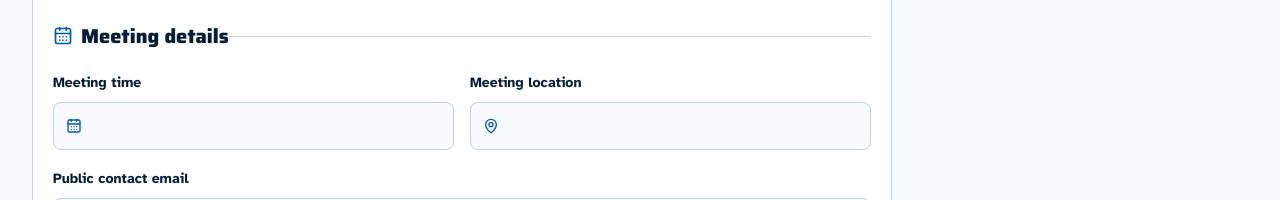
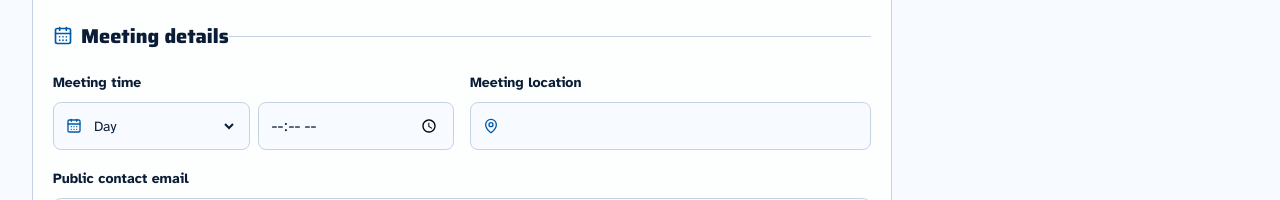
Before and after one commit to Spec700/BruinLink, a Next.js app: page /register in a window 1280 px wide. Shown: the part 1169-1369 px from the top of the page. Built offline with nearby package versions, Linux system fonts and the light colour scheme.

Commit message:
Update meeting time inputs to use separate day and time fields

```diff
--- a/src/components/ClubEditDashboard.tsx
+++ b/src/components/ClubEditDashboard.tsx
@@ -200,7 +200,7 @@
             >
               {editingSection === "details" ? (
                 <div className="grid gap-3">
-                  <TextInput
+                  <MeetingTimeInput
                     label="Meeting time"
                     value={detailsForm.meetingTime}
                     error={fieldErrors.meetingTime}
@@ -230,7 +230,7 @@
                     onChange={(value) =>
                       setDetailsForm((current) => ({
                         ...current,
-                        members: value,
+                        members: value.replace(/[^0-9]/g, ''),
                       }))
                     }
                   />
@@ -743,3 +743,78 @@
 function countCategory(clubs: Club[], category: ClubCategory) {
   return clubs.filter((candidate) => candidate.category === category).length;
 }
+
+function MeetingTimeInput({
+  label,
+  value,
+  error,
+  onChange,
+  icon,
+}: {
+  label: string;
+  value: string;
+  error?: string;
+  onChange: (value: string) => void;
+  icon?: React.ReactNode;
+}) {
+  const parseValue = (val: string) => {
+    if (!val) return { day: "", time: "" };
+    const parts = val.split(" at ");
+    if (parts.length === 2) return { day: parts[0], time: parts[1] };
+    return { day: val, time: "" }; // fallback
+  };
+
+  const { day: initialDay, time: initialTime } = parseValue(value);
+  const [day, setDay] = useState(initialDay);
+  const [time, setTime] = useState(initialTime);
+
+  const handleDayChange = (newDay: string) => {
+    setDay(newDay);
+    onChange(newDay && time ? `${newDay} at ${time}` : newDay);
+  };
+
+  const handleTimeChange = (newTime: string) => {
+    setTime(newTime);
+    onChange(day && newTime ? `${day} at ${newTime}` : newTime);
+  };
+
+  const id = label.toLowerCase().replace(/\s+/g, "-");
+
+  return (
+    <div>
+      <label htmlFor={id} className="text-sm font-bold text-[var(--foreground)]">
+        {label}
+      </label>
+      <div className="mt-2 flex h-11 gap-2">
+        <div className={`flex flex-1 items-center gap-2 rounded-lg border bg-[var(--background)] px-3 focus-within:border-[var(--ucla-blue)] ${error ? "border-[var(--danger)]" : "border-[var(--line)]"}`}>
+          {icon && <span className="text-[var(--ucla-blue)]">{icon}</span>}
+          <select
+            id={id + "-day"}
+            value={day}
+            onChange={(e) => handleDayChange(e.target.value)}
+            className="h-full w-full bg-transparent text-sm text-[var(--foreground)] outline-none"
+          >
+            <option value="" disabled>Day</option>
+            <option value="Monday">Monday</option>
+            <option value="Tuesday">Tuesday</option>
+            <option value="Wednesday">Wednesday</option>
+            <option value="Thursday">Thursday</option>
+            <option value="Friday">Friday</option>
+            <option value="Saturday">Saturday</option>
+            <option value="Sunday">Sunday</option>
+          </select>
+        </div>
+        <div className={`flex flex-1 items-center rounded-lg border bg-[var(--background)] px-3 focus-within:border-[var(--ucla-blue)] ${error ? "border-[var(--danger)]" : "border-[var(--line)]"}`}>
+          <input
+            id={id + "-time"}
+            type="time"
+            value={time}
+            onChange={(e) => handleTimeChange(e.target.value)}
+            className="h-full w-full bg-transparent text-sm text-[var(--foreground)] outline-none"
+          />
+        </div>
+      </div>
+      <FieldError message={error} />
+    </div>
+  );
+}
--- a/src/components/ClubRegistrationForm.tsx
+++ b/src/components/ClubRegistrationForm.tsx
@@ -341,7 +341,7 @@
                 name="memberCount"
                 value={form.memberCount}
                 error={errors.memberCount}
-                onChange={updateField}
+                onChange={(name, value) => updateField(name, value.replace(/[^0-9]/g, ''))}
           />
           </div>
         </div>
@@ -370,7 +370,7 @@
                 Meeting details
               </legend>
               <div className="grid gap-4 md:grid-cols-2">
-                <TextInput
+                <MeetingTimeInput
                   name="meetingTime"
                   value={form.meetingTime}
                   error={errors.meetingTime}
@@ -859,3 +859,74 @@
     </div>
   );
 }
+
+function MeetingTimeInput({
+  name,
+  value,
+  error,
+  onChange,
+  icon,
+}: {
+  name: FieldName;
+  value: string;
+  error?: string;
+  onChange: (name: FieldName, value: string) => void;
+  icon?: React.ReactNode;
+}) {
+  const parseValue = (val: string) => {
+    if (!val) return { day: "", time: "" };
+    const parts = val.split(" at ");
+    if (parts.length === 2) return { day: parts[0], time: parts[1] };
+    return { day: val, time: "" }; // fallback
+  };
+
+  const { day: initialDay, time: initialTime } = parseValue(value);
+  const [day, setDay] = useState(initialDay);
+  const [time, setTime] = useState(initialTime);
+
+  const handleDayChange = (newDay: string) => {
+    setDay(newDay);
+    onChange(name, newDay && time ? `${newDay} at ${time}` : newDay);
+  };
+
+  const handleTimeChange = (newTime: string) => {
+    setTime(newTime);
+    onChange(name, day && newTime ? `${day} at ${newTime}` : newTime);
+  };
+
+  return (
+    <div>
+      <label className="text-sm font-bold text-[var(--foreground)]">
+        {registrationFieldLabels[name] || "Meeting time"}
+      </label>
+      <div className="mt-2 flex h-12 gap-2">
+        <div className={`flex flex-1 items-center gap-2 rounded-lg border bg-[var(--background)] px-3 focus-within:border-[var(--ucla-blue)] ${error ? "border-[var(--danger)]" : "border-[var(--line)]"}`}>
+          {icon && <span className="text-[var(--ucla-blue)]">{icon}</span>}
+          <select
+            value={day}
+            onChange={(e) => handleDayChange(e.target.value)}
+            className="h-full w-full bg-transparent text-sm text-[var(--foreground)] outline-none"
+          >
+            <option value="" disabled>Day</option>
+            <option value="Monday">Monday</option>
+            <option value="Tuesday">Tuesday</option>
+            <option value="Wednesday">Wednesday</option>
+            <option value="Thursday">Thursday</option>
+            <option value="Friday">Friday</option>
+            <option value="Saturday">Saturday</option>
+            <option value="Sunday">Sunday</option>
+          </select>
+        </div>
+        <div className={`flex flex-1 items-center rounded-lg border bg-[var(--background)] px-3 focus-within:border-[var(--ucla-blue)] ${error ? "border-[var(--danger)]" : "border-[var(--line)]"}`}>
+          <input
+            type="time"
+            value={time}
+            onChange={(e) => handleTimeChange(e.target.value)}
+            className="h-full w-full bg-transparent text-sm text-[var(--foreground)] outline-none"
+          />
+        </div>
+      </div>
+      <FieldError message={error} />
+    </div>
+  );
+}
```
